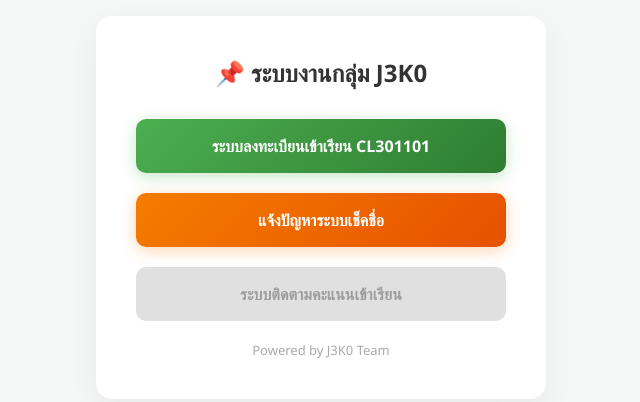
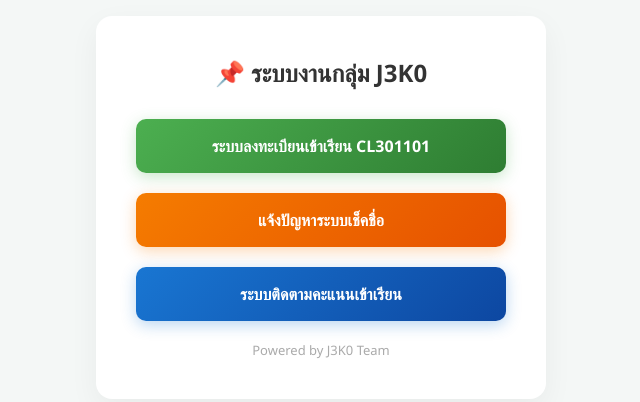
Before and after one commit to Weeraphat-k/myweb, a plain HTML site: page index.html in a window 1280 px wide. Shown: the part 193-595 px from the top of the page, without its empty margins (319-959 px from the left). Drawn offline with Linux system fonts and the light colour scheme.

Commit message:
Update index.html

```diff
--- a/index.html
+++ b/index.html
@@ -13,12 +13,18 @@
         .hub-title { margin-top: 0; color: #333; font-size: 24px; margin-bottom: 30px; }
 
         .btn { display: block; width: 100%; padding: 16px; margin-bottom: 20px; border-radius: 10px; font-size: 16px; font-weight: bold; transition: all 0.3s ease; border: none; font-family: inherit; }
+
+        /* ปุ่มสำหรับลงทะเบียน (สีเขียว) */
         .btn-active { background: linear-gradient(135deg, #4CAF50, #2E7D32); color: white; cursor: pointer; box-shadow: 0 4px 15px rgba(76, 175, 80, 0.3); }
         .btn-active:hover { transform: translateY(-3px); box-shadow: 0 8px 20px rgba(76, 175, 80, 0.4); }
 
-        /* ปุ่มสำหรับแจ้งปัญหา */
+        /* ปุ่มสำหรับแจ้งปัญหา (สีส้ม) */
         .btn-warning { background: linear-gradient(135deg, #f57c00, #e65100); color: white; cursor: pointer; box-shadow: 0 4px 15px rgba(245, 124, 0, 0.3); }
         .btn-warning:hover { transform: translateY(-3px); box-shadow: 0 8px 20px rgba(245, 124, 0, 0.4); }
+
+        /* ⭐️ เพิ่ม CSS ปุ่มสำหรับติดตามคะแนน (สีฟ้า) */
+        .btn-info { background: linear-gradient(135deg, #1976d2, #0d47a1); color: white; cursor: pointer; box-shadow: 0 4px 15px rgba(25, 118, 210, 0.3); }
+        .btn-info:hover { transform: translateY(-3px); box-shadow: 0 8px 20px rgba(25, 118, 210, 0.4); }
 
         .btn-disabled { background: #e0e0e0; color: #9e9e9e; cursor: not-allowed; pointer-events: none; }
         .footer { margin-top: 20px; font-size: 13px; color: #aaaaaa; }
@@ -55,7 +61,7 @@
                แจ้งปัญหาระบบเช็คชื่อ
             </button>
 
-            <button class="btn btn-disabled">
+            <button onclick="openApp('https://script.google.com/a/macros/kkumail.com/s/AKfycbyah4U-ocawDolDLtTiCzoRXVBfIAzw7L8c9_BeUrTMlLGx4qZ_X-TFpOYLJNrMrdWLAQ/exec')" class="btn btn-info">
                ระบบติดตามคะแนนเข้าเรียน
             </button>
 
```
